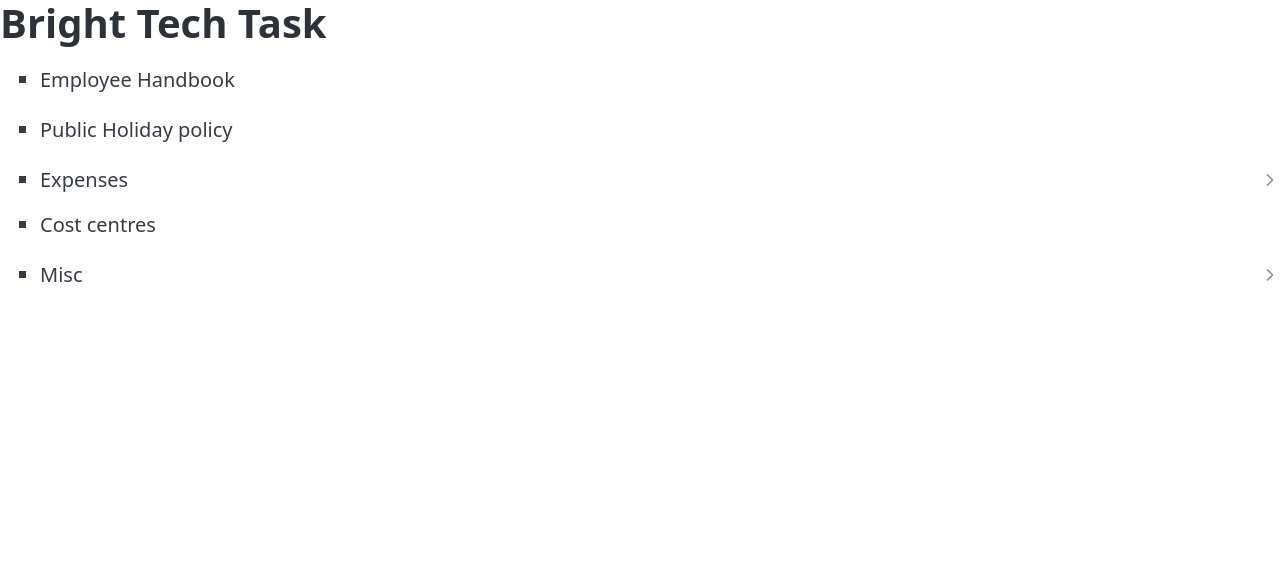
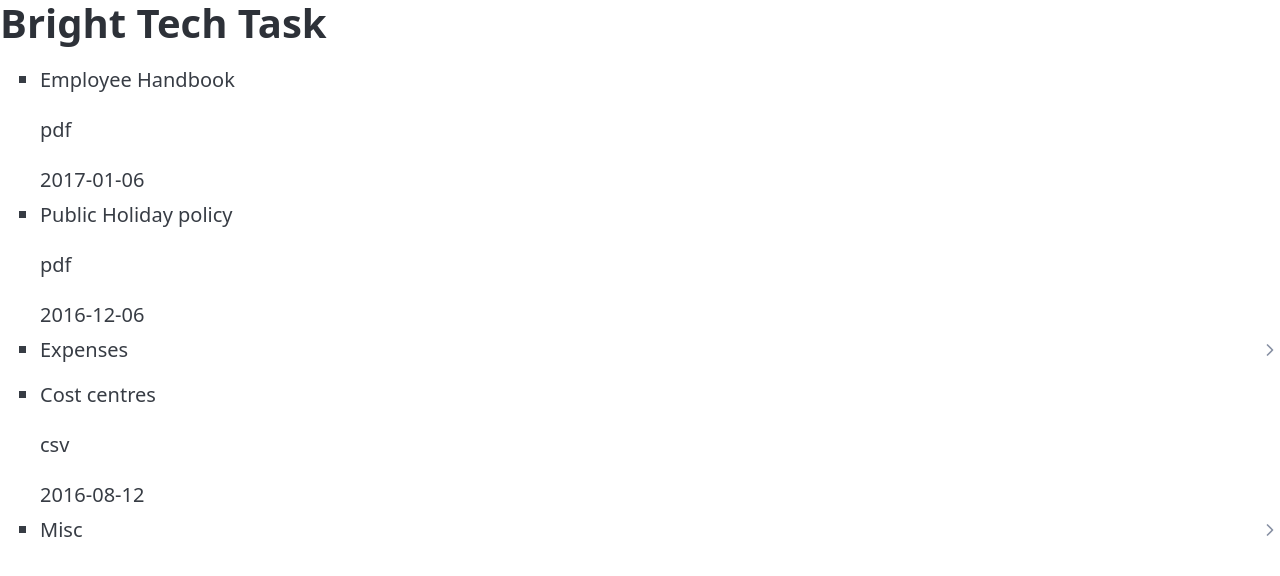
Before and after one commit to tom-ai/bright-tech-task, a React (Vite) app: page / in a window 1280 px wide. Shown: the top 576 px of the page. Built offline with nearby package versions, Linux system fonts and the light colour scheme.

Commit message:
add tests for file type and date added

```diff
--- a/src/components/FileExplorer/FileExplorer.tsx
+++ b/src/components/FileExplorer/FileExplorer.tsx
@@ -24,8 +24,8 @@ export function FileExplorer({ items }: { items: Item[] }) {
         return (
           <li key={item.name}>
             <p>{item.name}</p>
-            {/* <time>{item.added}</time> */}
-            {/* <p>{item.type}</p> */}
+            <p>{item.type}</p>
+            <time>{item.added}</time>
           </li>
         );
       })}
```
Also changed, not shown: 1 other file (tests, documents, lock files or other folders).
